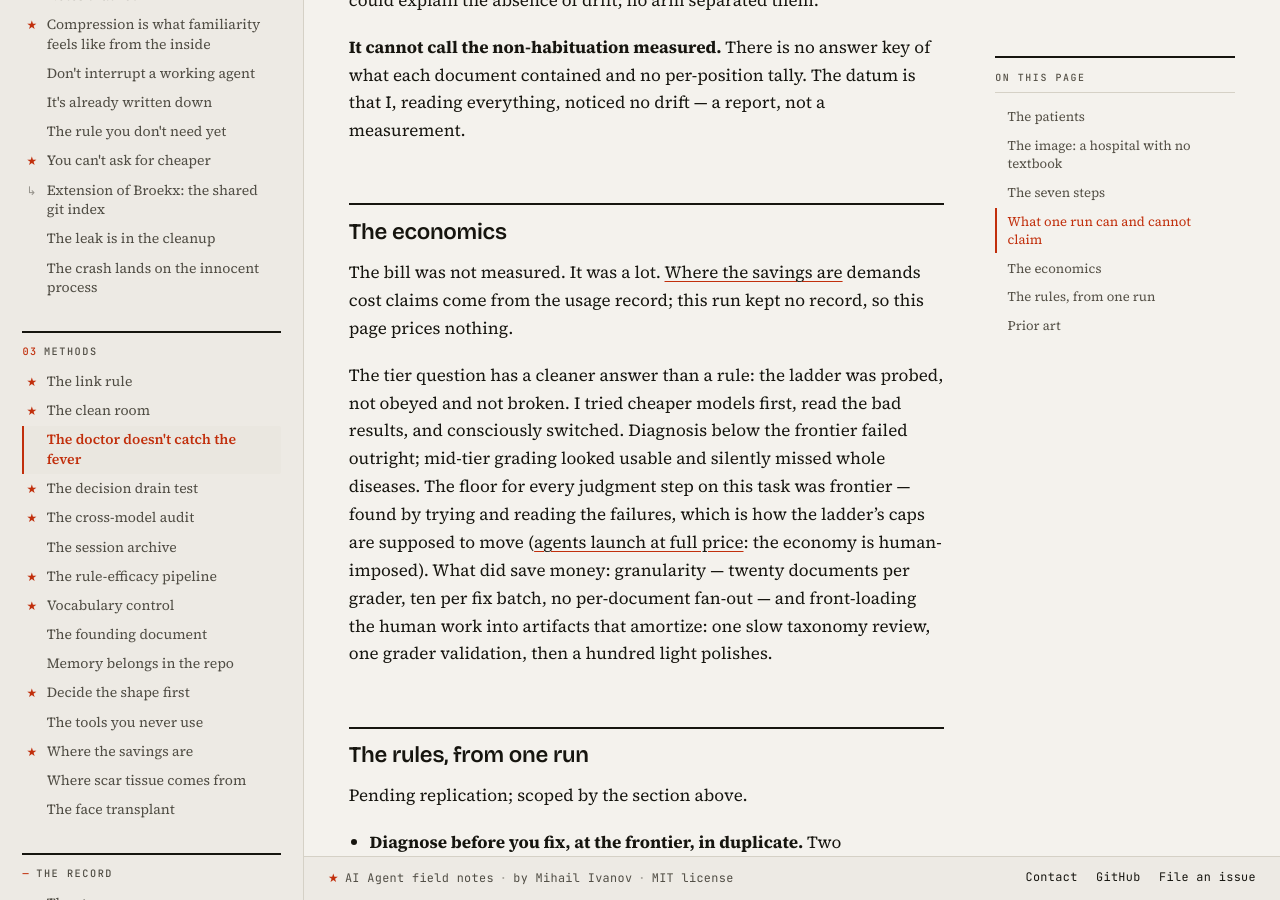
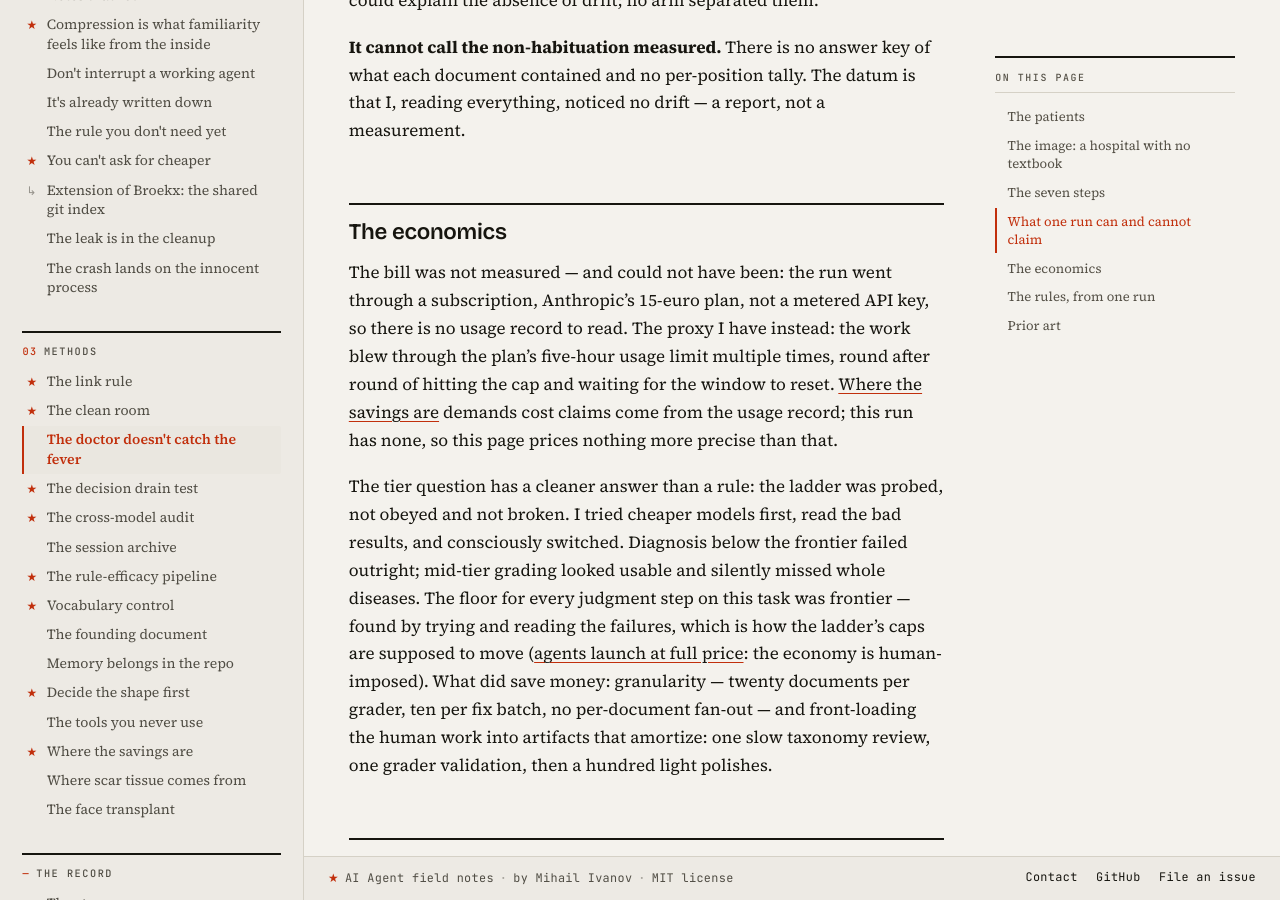
Before and after one commit to mivanov93/ai-agent-field-notes, a Jekyll site: the page built from the-doctor-doesnt-catch-the-fever.md, in a window 1280 px wide and 900 px high, scrolled down 3150 px. Built offline with Jekyll 4.4.1, drawn with Linux system fonts in a browser that asks for light colours; our own code applies the rules of GitHub Pages for plain Markdown files.

Commit message:
the doctor note: the bill's real accounting — a subscription plan, the five-hour cap hit round after round

```diff
--- a/the-doctor-doesnt-catch-the-fever.md
+++ b/the-doctor-doesnt-catch-the-fever.md
@@ -115,10 +115,14 @@ measurement.
 
 ## The economics
 
-The bill was not measured. It was a lot.
-[Where the savings are](where-the-savings-are.md) demands cost claims
-come from the usage record; this run kept no record, so this page prices
-nothing.
+The bill was not measured — and could not have been: the run went
+through a subscription, Anthropic's 15-euro plan, not a metered API
+key, so there is no usage record to read. The proxy I have instead:
+the work blew through the plan's five-hour usage limit multiple times,
+round after round of hitting the cap and waiting for the window to
+reset. [Where the savings are](where-the-savings-are.md) demands cost
+claims come from the usage record; this run has none, so this page
+prices nothing more precise than that.
 
 The tier question has a cleaner answer than a rule: the ladder was
 probed, not obeyed and not broken. I tried cheaper models first, read
```
